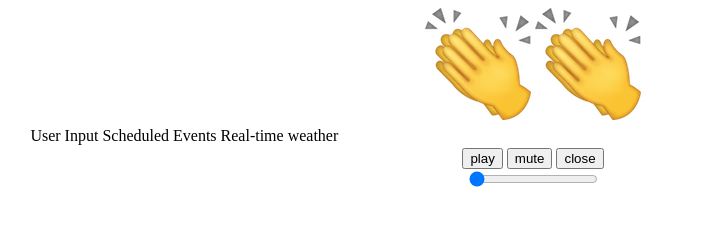
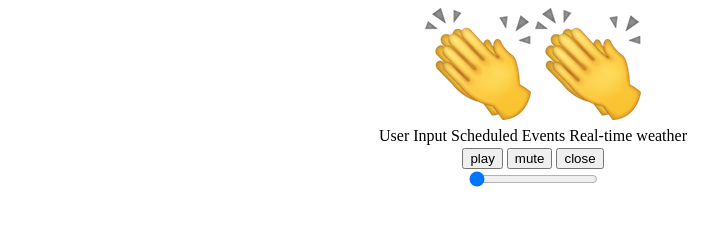
Before and after one commit to czwsh98/Clap-clap, a plain HTML site: page index.html in a window 1280 px wide. Shown: the whole page, without its empty margins (107-823 px from the left). Drawn offline with nearby package versions, Linux system fonts and the light colour scheme; some packages are replaced by stand-ins of ours; a script that the page names is missing.

Commit message:
Merge fix

```diff
--- a/style.css
+++ b/style.css
@@ -3,8 +3,8 @@ div {
 }
 
 .blocks {
-	margin-left: 10%;
-	margin-right: 10%;
+        margin-left:auto;
+        margin-right:auto;
 	align-content: center;
 	text-align: center;
 }
```
